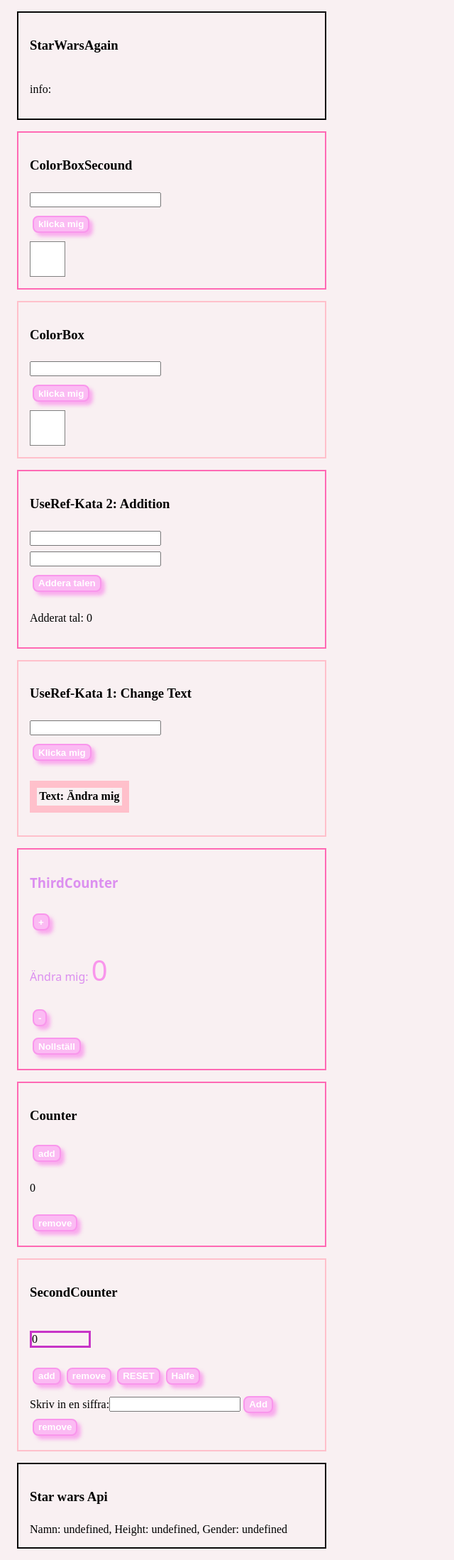
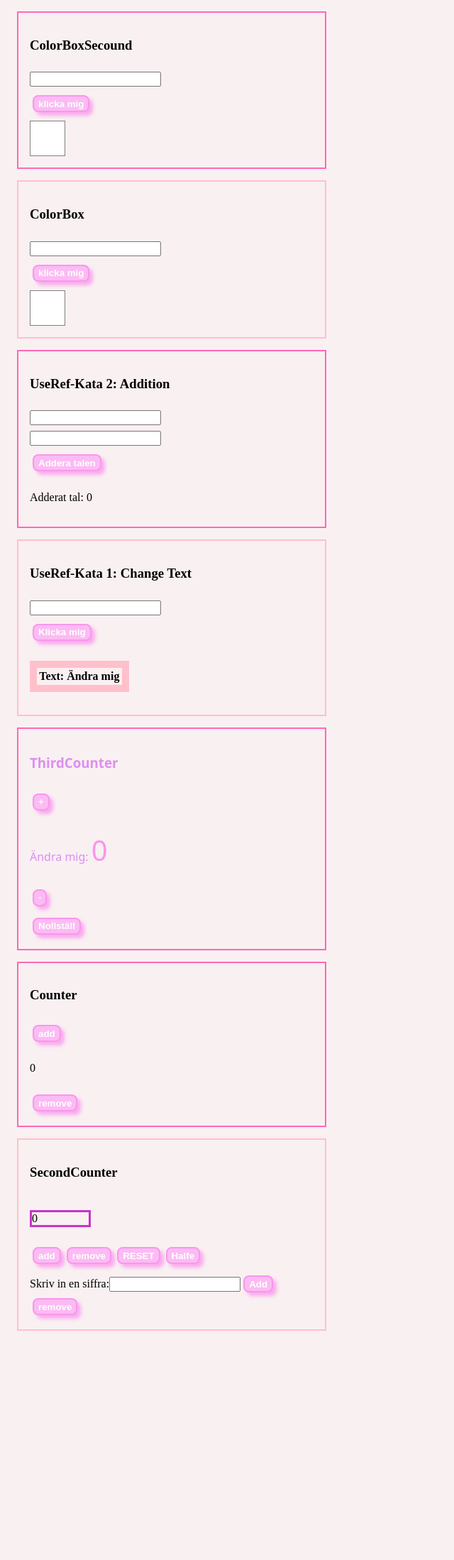
Before and after one commit to naathaliie/useReducer-kata-ts, a React (Vite) app: page / in a window 1280 px wide. Shown: the whole page at 71% size, without its empty margins (0-640 px from the left). After the commit the page ends 1891 px from the top, so only its background shows below. Built offline with nearby package versions, Linux system fonts and the light colour scheme; no server answers; a web font is replaced by a local one.

Commit message:
some clean-ups

```diff
--- a/src/App.css
+++ b/src/App.css
@@ -105,17 +105,6 @@ button:hover{
 
 }
 
-.swApiDiv{
-    height: auto;
-    width: 25rem;
-    border: solid rgb(8, 8, 8) 2px;
-    margin: 1rem;
-    padding: 1rem;
-    display: flex;
-    flex-direction: column;
-    gap: 0.5rem;
-}
-
 .additionDiv{
     height: auto;
     width: 25rem;
@@ -160,14 +149,3 @@ button:hover{
         border: solid grey 1px;
     }
 }
-
-.starWarsAgainDiv{
-    height: auto;
-    width: 25rem;
-    border: solid rgb(8, 8, 8) 2px;
-    margin: 1rem;
-    padding: 1rem;
-    display: flex;
-    flex-direction: column;
-    gap: 0.5rem;
-}
--- a/src/App.tsx
+++ b/src/App.tsx
@@ -5,14 +5,11 @@ import ColorBox from "./ColorBox";
 import ColorBoxSecound from "./ColorBoxSecound";
 import Counter from "./Counter";
 import SecondCounter from "./SecondCounter";
-import StarWarsAgain from "./StarWarsAgain";
-import SwApi from "./SwApi";
 import ThirdCounter from "./ThirdCounter";
 
 function App() {
   return (
     <>
-      <StarWarsAgain />
       <ColorBoxSecound />
       <ColorBox />
       <Addition />
@@ -20,7 +17,6 @@ function App() {
       <ThirdCounter />
       <Counter />
       <SecondCounter />
-      <SwApi />
     </>
   );
 }
--- a/src/ChangeText.tsx
+++ b/src/ChangeText.tsx
@@ -14,7 +14,7 @@ type State = {
 //typar upp vad action får vara
 type Action = {
   type: string;
-  payload?: string;
+  payload: string;
 };
 //Vilka actions man skall kunna utföra
 const ACTION = {
@@ -43,9 +43,15 @@ const ChangeText = () => {
   const handleChange = (e: React.ChangeEvent<HTMLInputElement>) => {
     setInputWord(e.target.value);
   };
+
   const handleOnClick = () => {
     setInputWord("");
     inputRef.current?.focus();
+
+    dispatch({
+      type: ACTION.CHANGE_TEXT,
+      payload: inputRef.current?.value || "",
+    });
   };
 
   return (
@@ -60,17 +66,7 @@ const ChangeText = () => {
         />
       </div>
       <div>
-        <button
-          onClick={() => {
-            dispatch({
-              type: ACTION.CHANGE_TEXT,
-              payload: inputRef.current?.value,
-            });
-            handleOnClick();
-          }}
-        >
-          Klicka mig
-        </button>
+        <button onClick={handleOnClick}>Klicka mig</button>
       </div>
       <div>
         <p>Text: {state.text}</p>
--- a/src/StarWarsAgain.tsx
+++ /dev/null
@@ -1,34 +0,0 @@
-/* Hämta ett API och svisa upp någonting i från det med useEffect(); */
-
-import { useState, useEffect } from "react";
-
-const StarWarsAgain = () => {
-  const [swCaracter, setSwCaracter] = useState("");
-
-  useEffect(() => {
-    const apiURL = "https://swapi.py4e.com/api/people/";
-
-    const fetchAPI = async () => {
-      const response = await fetch(apiURL);
-      if (!response.ok) {
-        throw Error("Failed to load data");
-      } else {
-        const data = await response.json();
-        setSwCaracter(data.results[3].name);
-      }
-    };
-
-    fetchAPI();
-
-    return () => {};
-  }, []);
-
-  return (
-    <div className="starWarsAgainDiv">
-      <h3>StarWarsAgain</h3>
-      <p>info: {swCaracter}</p>
-    </div>
-  );
-};
-
-export default StarWarsAgain;
--- a/src/SwApi.tsx
+++ /dev/null
@@ -1,48 +0,0 @@
-import { useEffect, useState } from "react";
-
-type StarWarsCharacter = {
-  name: string;
-  height: number;
-  gender: string;
-};
-
-const SwApi = () => {
-  const [character, setCharacter] = useState({} as StarWarsCharacter);
-
-  useEffect(() => {
-    const apiURL = "https://swapi.py4e.com/api/people/";
-
-    const fetchAPI = async () => {
-      const response = await fetch(apiURL);
-
-      if (!response.ok) {
-        throw Error("Failed to load data");
-      } else {
-        const data = await response.json();
-
-        setCharacter({
-          name: data.results[0].name,
-          height: data.results[0].height,
-          gender: data.results[0].gender,
-        });
-      }
-    };
-
-    fetchAPI();
-
-    return () => {};
-  }, []);
-
-  return (
-    <div className="swApiDiv">
-      <h3>Star wars Api</h3>
-      <div>
-        {character
-          ? `Namn: ${character.name}, Height: ${character.height}, Gender: ${character.gender}`
-          : "Laddar..."}
-      </div>
-    </div>
-  );
-};
-
-export default SwApi;
--- a/src/ThirdCounter.tsx
+++ b/src/ThirdCounter.tsx
@@ -21,7 +21,7 @@ type State = {
 };
 type Action = {
   type: string;
-  payload?: number;
+  payload: number;
 };
 
 const ACTION = {
@@ -30,7 +30,7 @@ const ACTION = {
   RESET: "reset",
 };
 
-const countReducer = (state: State, { type, payload }: Action) => {
+const countReducer = (state: State, { type, payload = 0 }: Action) => {
   switch (type) {
     case ACTION.ADD:
       return { count: state.count + 1 };
@@ -54,7 +54,7 @@ const ThirdCounter = () => {
       <div>
         <button
           onClick={() => {
-            dispatch({ type: ACTION.ADD });
+            dispatch({ type: ACTION.ADD, payload: 0 });
           }}
         >
           +
@@ -68,7 +68,7 @@ const ThirdCounter = () => {
       <div>
         <button
           onClick={() => {
-            dispatch({ type: ACTION.REMOVE });
+            dispatch({ type: ACTION.REMOVE, payload: 0 });
           }}
         >
           -
@@ -77,7 +77,7 @@ const ThirdCounter = () => {
       <div>
         <button
           onClick={() => {
-            dispatch({ type: ACTION.RESET });
+            dispatch({ type: ACTION.RESET, payload: 0 });
           }}
         >
           Nollställ
```
